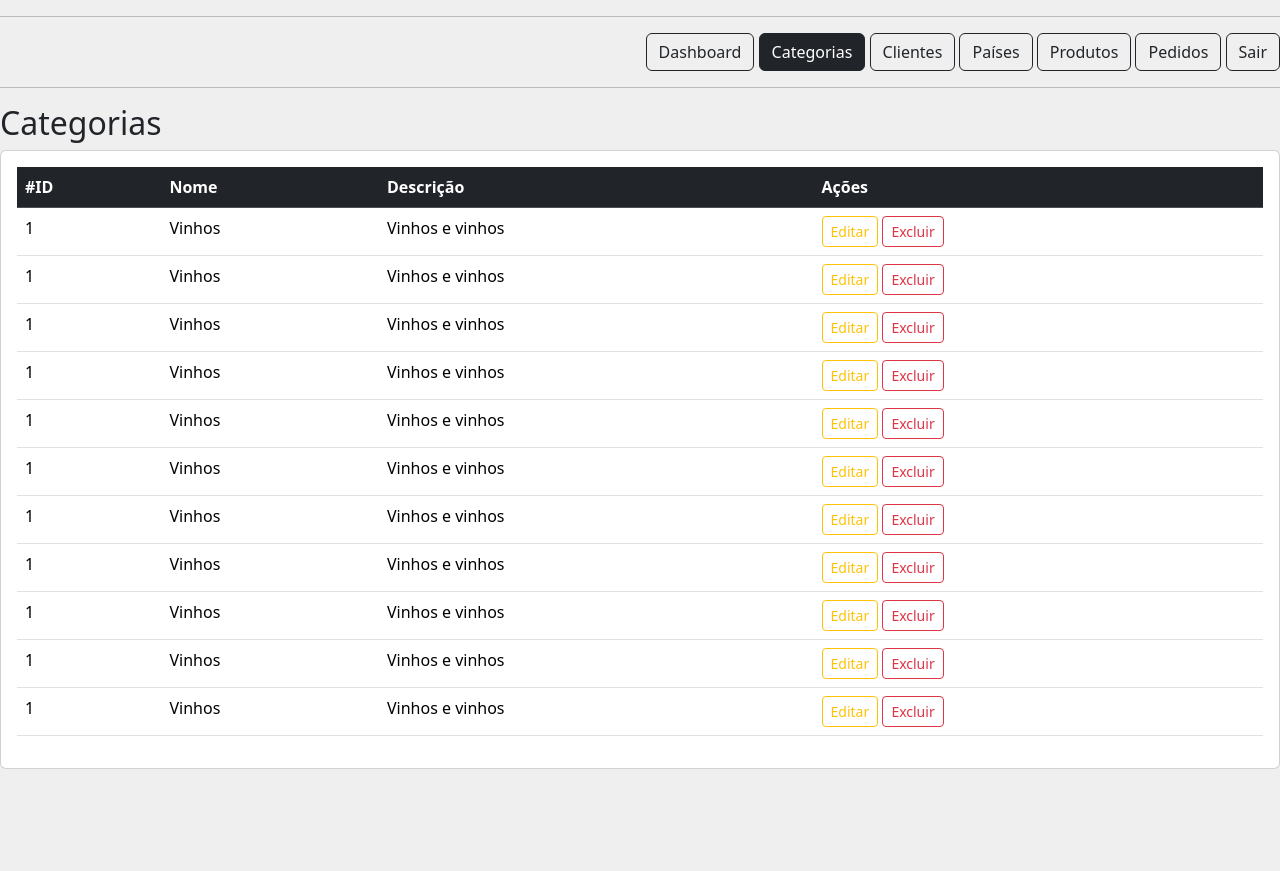
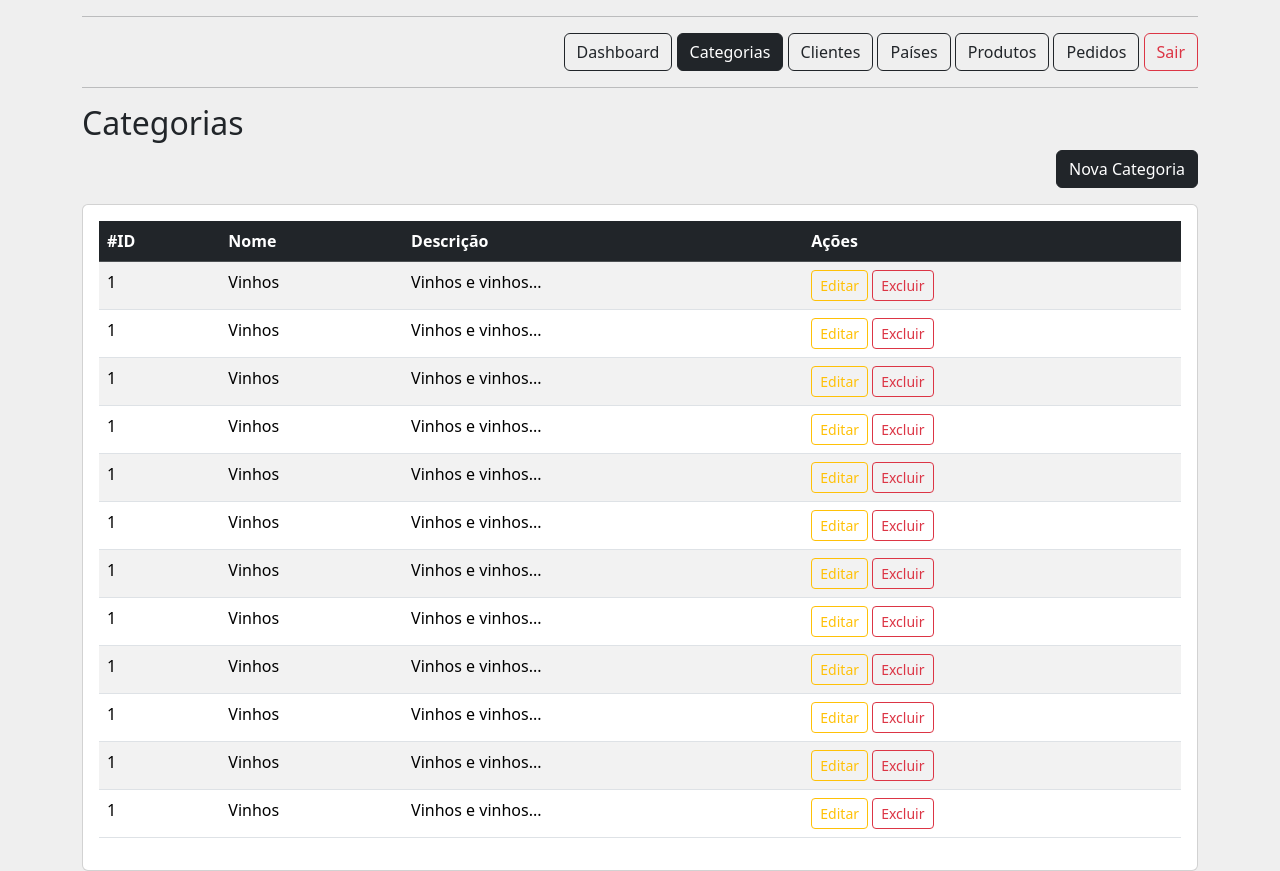
Before and after one commit to Adriana-Rabelo/clubedovinho-front, a plain HTML site: page pages/categorias.html in a window 1280 px wide. Before the commit the page ends 816 px from the top, so only its background shows below. Drawn offline with nearby package versions, Linux system fonts and the light colour scheme.

Commit message:
add categoria

```diff
--- a/pages/categorias.html
+++ b/pages/categorias.html
@@ -2,36 +2,47 @@
 <html lang="en">
     <head>
         <meta charset="UTF-8">
+        <meta http-equiv="X-UA-Compatible" content="IE=edge">
         <meta name="viewport" content="width=device-width, initial-scale=1.0">
-    <title>Document</title>
+        <title>Dashboard</title>
 
         <link href="https://cdn.jsdelivr.net/npm/bootstrap@5.3.3/dist/css/bootstrap.min.css" rel="stylesheet" integrity="sha384-QWTKZyjpPEjISv5WaRU9OFeRpok6YctnYmDr5pNlyT2bRjXh0JMhjY6hW+ALEwIH" crossorigin="anonymous">
         <link rel="stylesheet" href="../css/custom.css">
     </head>
-<body class="conteiner">
+    <body class="container">
         <hr>
         <nav class="text-end">
-        <a href="dashboard.html" class="btn btn-outline-dark">Dashboard</a>
+            <a href="dashboard.html" class="btn btn-outline-dark">
+                Dashboard
+            </a>
+            <a href="categorias.html" class="btn btn-dark">
+                Categorias
+            </a>
+            <a href="clientes.html" class="btn btn-outline-dark">
+                Clientes
+            </a>
+            <a href="paises.html" class="btn btn-outline-dark">
+                Países
+            </a>
+            <a href="produtos.html" class="btn btn-outline-dark">
+                Produtos
+            </a>
+            <a href="pedidos.html" class="btn btn-outline-dark">
+                Pedidos
+            </a>
 
-        <a href="categorias.html" class="btn btn-dark">Categorias</a>
-
-        <a href="clientes.html" class="btn btn-outline-dark">Clientes</a>
-
-        <a href="paises.html" class="btn btn-outline-dark">Países</a>
-
-        <a href="produtos.html" class="btn btn-outline-dark">Produtos</a>
-
-        <a href="pedidos.html" class="btn btn-outline-dark">Pedidos</a>
-
-        <a href="/index.html" class="btn btn-outline-dark">Sair</a>
-
+            <a href="../index.html" class="btn btn-outline-danger">Sair</a>
         </nav>
         <hr>
 
         <h2>Categorias</h2>
 
-    <section class="card card-body table-hover table-striped">
-        <table class="table">
+        <div class="text-end">
+            <a class="btn btn-dark" href="add-categoria.html">Nova Categoria</a>
+        </div>
+
+        <section class="card card-body mt-3">
+            <table class="table table-hover table-striped">
                 <thead class="table-dark">
                     <tr>
                         <th>#ID</th>
@@ -39,118 +50,168 @@
                         <th>Descrição</th>
                         <th>Ações</th>
                     </tr>
-
                 </thead>
                 <tbody>
                     <tr>
                         <td>1</td>
                         <td>Vinhos</td>
-                    <td>Vinhos e vinhos</td>
+                        <td>Vinhos e vinhos...</td>
                         <td>
-                        <a href="#" class="btn btn-outline-warning btn-sm">Editar</a>
-                        <a href="#" class="btn btn-outline-danger btn-sm">Excluir</a>
-                    </td>
-                </tr>
-
-                <tr>
-                    <td>1</td>
-                    <td>Vinhos</td>
-                    <td>Vinhos e vinhos</td>
-                    <td>
-                        <a href="#" class="btn btn-outline-warning btn-sm">Editar</a>
-                        <a href="#" class="btn btn-outline-danger btn-sm">Excluir</a>
-                    </td>
-                </tr>
-
-                <tr>
-                    <td>1</td>
-                    <td>Vinhos</td>
-                    <td>Vinhos e vinhos</td>
-                    <td>
-                        <a href="#" class="btn btn-outline-warning btn-sm">Editar</a>
-                        <a href="#" class="btn btn-outline-danger btn-sm">Excluir</a>
+                            <a href="#" class="btn btn-outline-warning btn-sm">
+                                Editar
+                            </a>
+                            <a href="#" class="btn btn-outline-danger btn-sm">
+                                Excluir
+                            </a>
                         </td>
                     </tr>
                     <tr>
                         <td>1</td>
                         <td>Vinhos</td>
-                    <td>Vinhos e vinhos</td>
+                        <td>Vinhos e vinhos...</td>
                         <td>
-                        <a href="#" class="btn btn-outline-warning btn-sm">Editar</a>
-                        <a href="#" class="btn btn-outline-danger btn-sm">Excluir</a>
-                    </td>
-                </tr>
-
-                <tr>
-                    <td>1</td>
-                    <td>Vinhos</td>
-                    <td>Vinhos e vinhos</td>
-                    <td>
-                        <a href="#" class="btn btn-outline-warning btn-sm">Editar</a>
-                        <a href="#" class="btn btn-outline-danger btn-sm">Excluir</a>
-                    </td>
-                </tr>
-
-                <tr>
-                    <td>1</td>
-                    <td>Vinhos</td>
-                    <td>Vinhos e vinhos</td>
-                    <td>
-                        <a href="#" class="btn btn-outline-warning btn-sm">Editar</a>
-                        <a href="#" class="btn btn-outline-danger btn-sm">Excluir</a>
+                            <a href="#" class="btn btn-outline-warning btn-sm">
+                                Editar
+                            </a>
+                            <a href="#" class="btn btn-outline-danger btn-sm">
+                                Excluir
+                            </a>
                         </td>
                     </tr>
                     <tr>
                         <td>1</td>
                         <td>Vinhos</td>
-                    <td>Vinhos e vinhos</td>
+                        <td>Vinhos e vinhos...</td>
                         <td>
-                        <a href="#" class="btn btn-outline-warning btn-sm">Editar</a>
-                        <a href="#" class="btn btn-outline-danger btn-sm">Excluir</a>
+                            <a href="#" class="btn btn-outline-warning btn-sm">
+                                Editar
+                            </a>
+                            <a href="#" class="btn btn-outline-danger btn-sm">
+                                Excluir
+                            </a>
                         </td>
                     </tr>
                     <tr>
                         <td>1</td>
                         <td>Vinhos</td>
-                    <td>Vinhos e vinhos</td>
+                        <td>Vinhos e vinhos...</td>
                         <td>
-                        <a href="#" class="btn btn-outline-warning btn-sm">Editar</a>
-                        <a href="#" class="btn btn-outline-danger btn-sm">Excluir</a>
+                            <a href="#" class="btn btn-outline-warning btn-sm">
+                                Editar
+                            </a>
+                            <a href="#" class="btn btn-outline-danger btn-sm">
+                                Excluir
+                            </a>
                         </td>
                     </tr>
                     <tr>
                         <td>1</td>
                         <td>Vinhos</td>
-                    <td>Vinhos e vinhos</td>
+                        <td>Vinhos e vinhos...</td>
                         <td>
-                        <a href="#" class="btn btn-outline-warning btn-sm">Editar</a>
-                        <a href="#" class="btn btn-outline-danger btn-sm">Excluir</a>
+                            <a href="#" class="btn btn-outline-warning btn-sm">
+                                Editar
+                            </a>
+                            <a href="#" class="btn btn-outline-danger btn-sm">
+                                Excluir
+                            </a>
                         </td>
                     </tr>
                     <tr>
                         <td>1</td>
                         <td>Vinhos</td>
-                    <td>Vinhos e vinhos</td>
+                        <td>Vinhos e vinhos...</td>
                         <td>
-                        <a href="#" class="btn btn-outline-warning btn-sm">Editar</a>
-                        <a href="#" class="btn btn-outline-danger btn-sm">Excluir</a>
+                            <a href="#" class="btn btn-outline-warning btn-sm">
+                                Editar
+                            </a>
+                            <a href="#" class="btn btn-outline-danger btn-sm">
+                                Excluir
+                            </a>
                         </td>
                     </tr>
                     <tr>
                         <td>1</td>
                         <td>Vinhos</td>
-                    <td>Vinhos e vinhos</td>
+                        <td>Vinhos e vinhos...</td>
                         <td>
-                        <a href="#" class="btn btn-outline-warning btn-sm">Editar</a>
-                        <a href="#" class="btn btn-outline-danger btn-sm">Excluir</a>
+                            <a href="#" class="btn btn-outline-warning btn-sm">
+                                Editar
+                            </a>
+                            <a href="#" class="btn btn-outline-danger btn-sm">
+                                Excluir
+                            </a>
                         </td>
                     </tr>
-
-
+                    <tr>
+                        <td>1</td>
+                        <td>Vinhos</td>
+                        <td>Vinhos e vinhos...</td>
+                        <td>
+                            <a href="#" class="btn btn-outline-warning btn-sm">
+                                Editar
+                            </a>
+                            <a href="#" class="btn btn-outline-danger btn-sm">
+                                Excluir
+                            </a>
+                        </td>
+                    </tr>
+                    <tr>
+                        <td>1</td>
+                        <td>Vinhos</td>
+                        <td>Vinhos e vinhos...</td>
+                        <td>
+                            <a href="#" class="btn btn-outline-warning btn-sm">
+                                Editar
+                            </a>
+                            <a href="#" class="btn btn-outline-danger btn-sm">
+                                Excluir
+                            </a>
+                        </td>
+                    </tr>
+                    <tr>
+                        <td>1</td>
+                        <td>Vinhos</td>
+                        <td>Vinhos e vinhos...</td>
+                        <td>
+                            <a href="#" class="btn btn-outline-warning btn-sm">
+                                Editar
+                            </a>
+                            <a href="#" class="btn btn-outline-danger btn-sm">
+                                Excluir
+                            </a>
+                        </td>
+                    </tr>
+                    <tr>
+                        <td>1</td>
+                        <td>Vinhos</td>
+                        <td>Vinhos e vinhos...</td>
+                        <td>
+                            <a href="#" class="btn btn-outline-warning btn-sm">
+                                Editar
+                            </a>
+                            <a href="#" class="btn btn-outline-danger btn-sm">
+                                Excluir
+                            </a>
+                        </td>
+                    </tr>
+                    <tr>
+                        <td>1</td>
+                        <td>Vinhos</td>
+                        <td>Vinhos e vinhos...</td>
+                        <td>
+                            <a href="#" class="btn btn-outline-warning btn-sm">
+                                Editar
+                            </a>
+                            <a href="#" class="btn btn-outline-danger btn-sm">
+                                Excluir
+                            </a>
+                        </td>
+                    </tr>
                 </tbody>
             </table>
+        </section>
 
-    </section>
 
         <script src="https://cdn.jsdelivr.net/npm/bootstrap@5.3.3/dist/js/bootstrap.bundle.min.js" integrity="sha384-YvpcrYf0tY3lHB60NNkmXc5s9fDVZLESaAA55NDzOxhy9GkcIdslK1eN7N6jIeHz" crossorigin="anonymous"></script>
     </body>
```
Also changed, not shown: js/dia.js (added, +24 -0 lines), pages/add-categoria.html (added, +89 -0 lines). Lines whose indentation alone changed are shown as unchanged.
